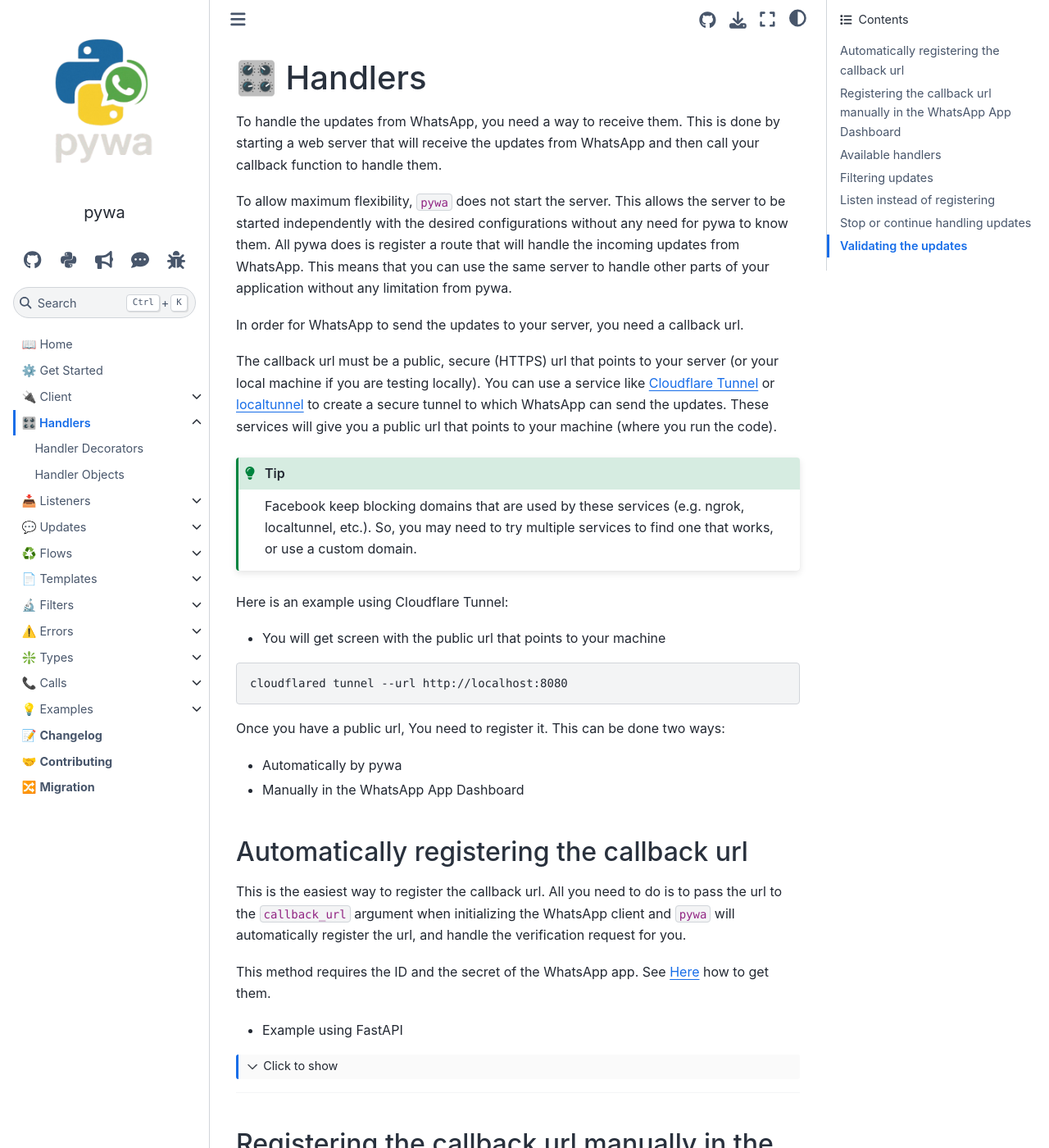
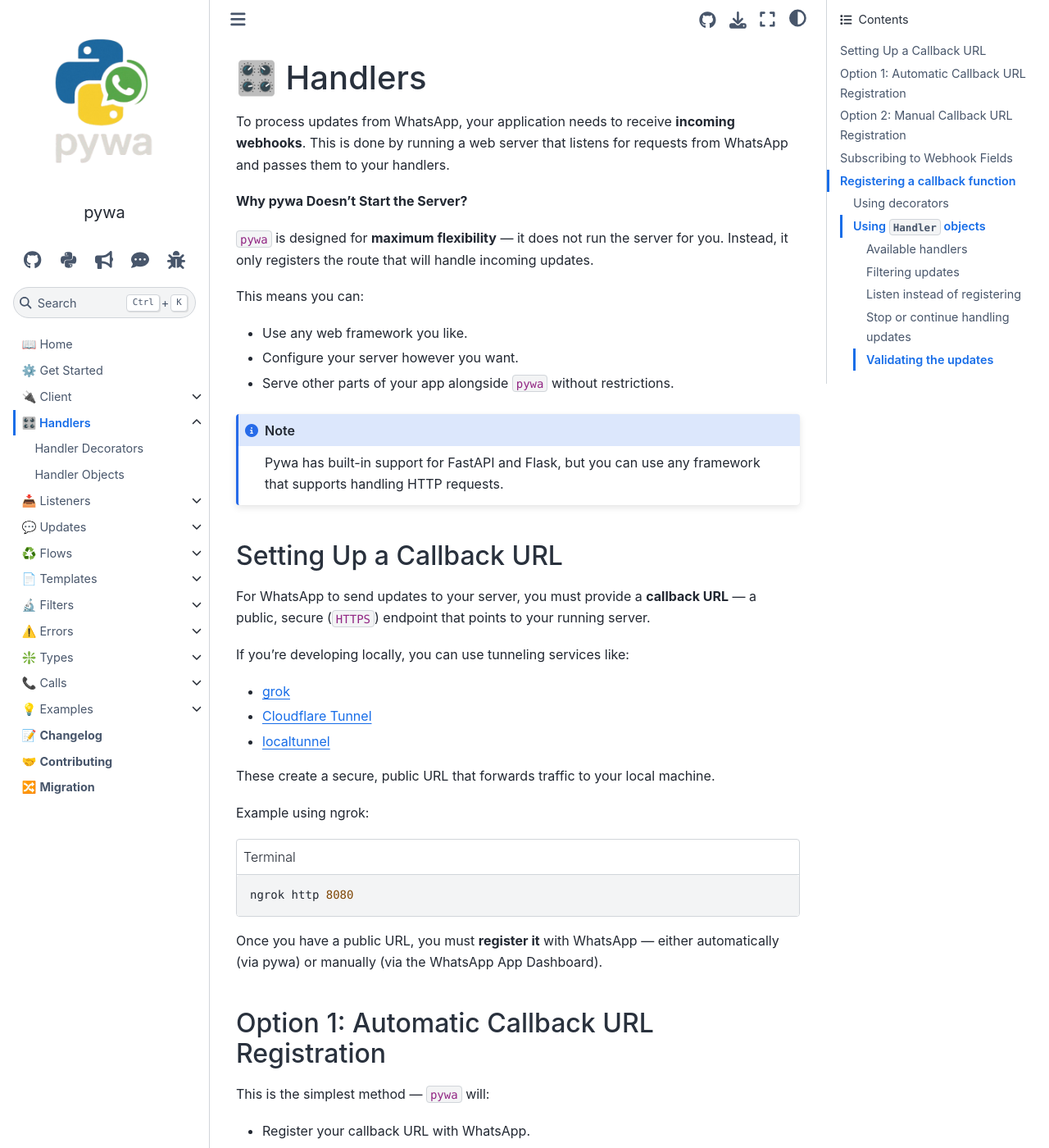
Before and after one commit to david-lev/pywa, a Sphinx documentation site: the page built from docs/source/content/handlers/overview.rst, in a window 1280 px wide and 1400 px high. Shown: the whole window at 82% size. Built offline with Sphinx 7.4.7 and the Sphinx Book theme 1.1.4, drawn with Linux system fonts in a browser that asks for light colours; the version number is read from the project's files by our own code; some of the changed text lies outside the part shown.

Commit message:
[docs] update handlers docs

```diff
--- a/docs/source/content/flows/overview.rst
+++ b/docs/source/content/flows/overview.rst
@@ -326,7 +326,7 @@
 
 When the user completes the flow, you will receive a request to your webhook with the payload you sent when you completed the flow.
 
-Here is how to listen to flow completion request:
+Here is how to listen to flow completion update:
 
 .. code-block:: python
     :linenos:
--- a/docs/source/content/handlers/overview.rst
+++ b/docs/source/content/handlers/overview.rst
@@ -3,174 +3,158 @@
 
 .. currentmodule:: pywa.handlers
 
-To handle the updates from WhatsApp, you need a way to receive them. This is done by starting a web server that
-will receive the updates from WhatsApp and then call your callback function to handle them.
+To process updates from WhatsApp, your application needs to receive **incoming webhooks**.
+This is done by running a web server that listens for requests from WhatsApp and passes them to your handlers.
 
+**Why pywa Doesn’t Start the Server?**
 
-To allow maximum flexibility, ``pywa`` does not start the server. This allows the server to be
-started independently with the desired configurations without any need for pywa to know them.
-All pywa does is register a route that will handle the incoming updates from WhatsApp.
-This means that you can use the same server to handle other parts of your application without any limitation from pywa.
+``pywa`` is designed for **maximum flexibility** — it does not run the server for you.
+Instead, it only registers the route that will handle incoming updates.
 
-In order for WhatsApp to send the updates to your server, you need a callback url.
+This means you can:
 
-The callback url must be a public, secure (HTTPS) url that points to your server (or your local machine if you are
-testing locally). You can use a service like `Cloudflare Tunnel <https://developers.cloudflare.com/pages/how-to/preview-with-cloudflare-tunnel/>`_ or `localtunnel <https://localtunnel.github.io/www/>`_
-to create a secure tunnel to which WhatsApp can send the updates. These services
-will give you a public url that points to your machine (where you run the code).
+- Use any web framework you like.
+- Configure your server however you want.
+- Serve other parts of your app alongside ``pywa`` without restrictions.
 
-.. tip::
+.. note::
 
-        Facebook keep blocking domains that are used by these services (e.g. ngrok, localtunnel, etc.). So, you may need to try multiple services to find one that works, or use a custom domain.
+    Pywa has built-in support for FastAPI and Flask, but you can use any framework that supports handling HTTP requests.
 
+Setting Up a Callback URL
+-------------------------
+For WhatsApp to send updates to your server, you must provide a **callback URL** — a public, secure (``HTTPS``) endpoint that points to your running server.
 
-Here is an example using Cloudflare Tunnel:
+If you’re developing locally, you can use tunneling services like:
 
-- You will get screen with the public url that points to your machine
+- `grok <https://ngrok.com/>`_
+- `Cloudflare Tunnel <https://developers.cloudflare.com/pages/how-to/preview-with-cloudflare-tunnel/>`_
+- `localtunnel <https://localtunnel.github.io/www/>`_
+
+These create a secure, public URL that forwards traffic to your local machine.
+
+Example using ngrok:
 
 .. code-block:: bash
+    :caption: Terminal
 
-    cloudflared tunnel --url http://localhost:8080
+    ngrok http 8080
 
+Once you have a public URL, you must **register it** with WhatsApp — either automatically (via pywa) or manually (via the WhatsApp App Dashboard).
 
-Once you have a public url, You need to register it. This can be done two ways:
+Option 1: Automatic Callback URL Registration
+---------------------------------------------
+This is the simplest method — ``pywa`` will:
 
-* Automatically by pywa
-* Manually in the WhatsApp App Dashboard
+- Register your callback URL with WhatsApp.
+- Handle the verification request for you.
 
-Automatically registering the callback url
-__________________________________________
+**Requirements:**
 
-This is the easiest way to register the callback url. All you need to do is to pass the url to the ``callback_url`` argument
-when initializing the WhatsApp client and ``pywa`` will automatically register the url, and handle the verification request
-for you.
+- Your WhatsApp App **ID** and **Secret** (unless you’re setting callback_url_scope to ``PHONE`` or ``WABA``).
+  See `Facebook docs <https://developers.facebook.com/docs/development/create-an-app/app-dashboard/basic-settings/>`_ for how to get them.
 
-This method requires the ID and the secret of the WhatsApp app.
-See `Here <https://developers.facebook.com/docs/development/create-an-app/app-dashboard/basic-settings/>`_ how to get them.
+Example using FastAPI:
 
-- Example using FastAPI
+.. code-block:: python
+    :caption: main.py
+    :linenos:
+    :emphasize-lines: 4, 9, 10, 11, 12, 13
 
-.. toggle::
+    import fastapi
+    from pywa import WhatsApp
 
-    - Install `FastAPI <https://fastapi.tiangolo.com/>`_ (``pip3 install -U "pywa[fastapi]"``):
+    fastapi_app = fastapi.FastAPI()
 
-    .. code-block:: python
-        :caption: main.py
-        :linenos:
-        :emphasize-lines: 4, 9, 10, 11, 12, 13
+    wa = WhatsApp(
+        phone_id='1234567890',
+        token='xxxxxx',
+        server=fastapi_app,
+        callback_url='https://subdomain.ngrok.io',  # Your public URL
+        verify_token='XYZ123',
+        app_id=123456,
+        app_secret='xxxxxx'
+    )
 
-        import fastapi
-        from pywa import WhatsApp
+    # Register your handlers here
 
-        fastapi_app = fastapi.FastAPI()
+Run the server:
 
-        wa = WhatsApp(
-            phone_id='1234567890',
-            token='xxxxxx',
-            server=fastapi_app,
-            callback_url='https://abc123.trycloudflare.com',
-            verify_token='XYZ123',
-            app_id=123456,
-            app_secret='xxxxxx'
-        )
+.. code-block:: bash
+    :caption: Terminal
 
-        ... # register the handlers
+    fastapi dev main.py --port 8080
 
+.. note::
 
-    .. code-block:: bash
-        :caption: Terminal
+    The port must match the one you expose via your tunnel.
+    Example: ``ngrok http 8080`` means your server should run on port 8080.
 
-        fastapi dev main.py --port 8080
+Option 2: Manual Callback URL Registration
+------------------------------------------
+If you prefer to register the callback URL yourself:
 
-    The port that fastapi is running on (``8080`` in the example above) must be the same port that the callback url is listening on (e.g. ``cloudflared tunnel --url http://localhost:8080``).
+1. Start your server so ``pywa`` can handle WhatsApp’s verification request.
+2. Go to **App Dashboard > WhatsApp > Configuration**.
 
+.. image:: ../../../../_static/guides/register-callback-url.webp
+    :alt: Register Callback URL
 
---------------------------
+3. Enter:
 
-Registering the callback url manually in the WhatsApp App Dashboard
-___________________________________________________________________
+   - Your server’s public URL (e.g., ``https://subdomain.ngrok.io``).
+   - The ``verify_token`` you used in your ``WhatsApp`` client initialization.
 
-In this method, pywa will not register the callback url for you. Instead, pywa will assume that you have already registered
-an callback url, or that you will register one AFTER you start the server.
+Example using FastAPI:
 
-If you already have callback url that points to your server, you just need to start the server (on the same port that
-the callback url is listening on).
+.. code-block:: python
+    :caption: main.py
+    :linenos:
+    :emphasize-lines: 4, 9, 10
 
-If not, you will need to register a callback url manually in the WhatsApp App Dashboard, And this need to be done
-AFTER you start the server, so pywa can handle the verification request from WhatsApp.
+    import fastapi
+    from pywa import WhatsApp
 
-So, start the server:
+    fastapi_app = fastapi.FastAPI()
 
-- Example using FastAPI
+    wa = WhatsApp(
+        phone_id='1234567890',
+        token='xxxxxx',
+        server=fastapi_app,
+        verify_token='XYZ123',
+    )
 
-.. toggle::
+    # Register your handlers here
 
-    - Install `FastAPI <https://fastapi.tiangolo.com/>`_ (``pip3 install -U "pywa[fastapi]"``):
+Run the server:
 
-    .. code-block:: python
-        :caption: main.py
-        :linenos:
-        :emphasize-lines: 4, 9, 10
+.. code-block:: bash
+    :caption: Terminal
 
-        import fastapi
-        from pywa import WhatsApp
+    fastapi dev main.py --port 8080
 
-        fastapi_app = fastapi.FastAPI()
+Subscribing to Webhook Fields
+-----------------------------
+When registering manually, you must also subscribe to webhook fields in your app settings.
 
-        wa = WhatsApp(
-            phone_id='1234567890',
-            token='xxxxxx',
-            server=fastapi_app,
-            verify_token='XYZ123',
-        )
+Go to **App Dashboard > WhatsApp > Configuration** and scroll down to the **Webhook Fields** section.
 
-        ... # register the handlers
+.. image:: ../../../../_static/guides/subscribe-webhook-fields.webp
+    :alt: Subscribe to Webhook Fields
 
+Supported by pywa:
 
-    .. code-block:: bash
-        :caption: Terminal
+- ``messages`` – all user-related updates (messages, callbacks, message statuses)
+- ``calls`` – call connect, terminate, and status updates
+- ``message_template_status_update`` – template approval/rejection changes
+- ``message_template_quality_update`` – template quality score changes
+- ``message_template_components_update`` – template component changes (header, body, footer, buttons)
+- ``template_category_update`` – template category changes
+- ``user_preferences`` – user marketing preferences
 
-        fastapi dev main.py --port 8080
+You can also subscribe to other fields, but they won’t be processed automatically — use :meth:`~pywa.client.WhatsApp.on_raw_update` to handle them.
 
-    The port that fastapi is running on (``8080`` in the example above) must be the same port that the callback url is listening on (e.g. ``cloudflared tunnel --url http://localhost:8080``).
-
-Then, register the callback url in the WhatsApp App Dashboard.
-
-The registration can be done in the ``App Dashboard > WhatsApp > Configuration > Callback URL``. You need to enter the webhook url
-and the verify token that you used when initializing the WhatsApp client.
-
-.. toggle::
-
-    .. image:: https://user-images.githubusercontent.com/42866208/260836608-aae9f5c2-0088-4332-9f92-78ce8917be56.png
-        :width: 100%
-        :alt: WhatsApp webhook configuration
-
-.. important::
-
-    When registering the callback url manually, you must subscribe to webhook fields in your webhook settings. Otherwise, you will not receive any updates.
-    To enable it, go to your app dashboard, click on the ``Webhooks`` tab (Or the ``Configuration`` tab > ``Webhook fields``).
-    Then, subscribe to the fields you want to receive.
-
-    The current supported fields are:
-        - ``messages`` (all user related updates: messages, callbacks and message status updates)
-        - ``calls`` (call connect, terminate and status updates)
-        - ``message_template_status_update`` (template got approved, rejected, etc.)
-        - ``message_template_quality_update`` (template quality score got changed)
-        - ``message_template_components_update`` (template components got changed, e.g. header, body, footer or buttons)
-        - ``template_category_update`` (template category got changed)
-        - ``user_preferences`` (user marketing preferences)
-
-    You can subscribe to all the other fields, but they will not be handled by pywa, they can still be handled manually by
-    registering a callback for the :meth:`~pywa.client.WhatsApp.on_raw_update` decorator (or the :class:`RawUpdateHandler` handler).
-
-    .. toggle::
-
-        .. image:: ../../../../_static/guides/webhook-fields.webp
-           :width: 600
-           :alt: Subscribe to webhook fields
-           :align: center
-
-If everything is correct, WhatsApp will start sending the updates to the webhook url.
+Once everything is set up correctly, WhatsApp will start sending updates to your webhook URL.
 
 --------------------------
 
```
Also changed, not shown: other parts of docs/source/content/flows/overview.rst (+1 -1 lines), docs/static/guides/register-callback-url.webp (added), docs/static/guides/subscribe-webhook-fields.webp (added).
